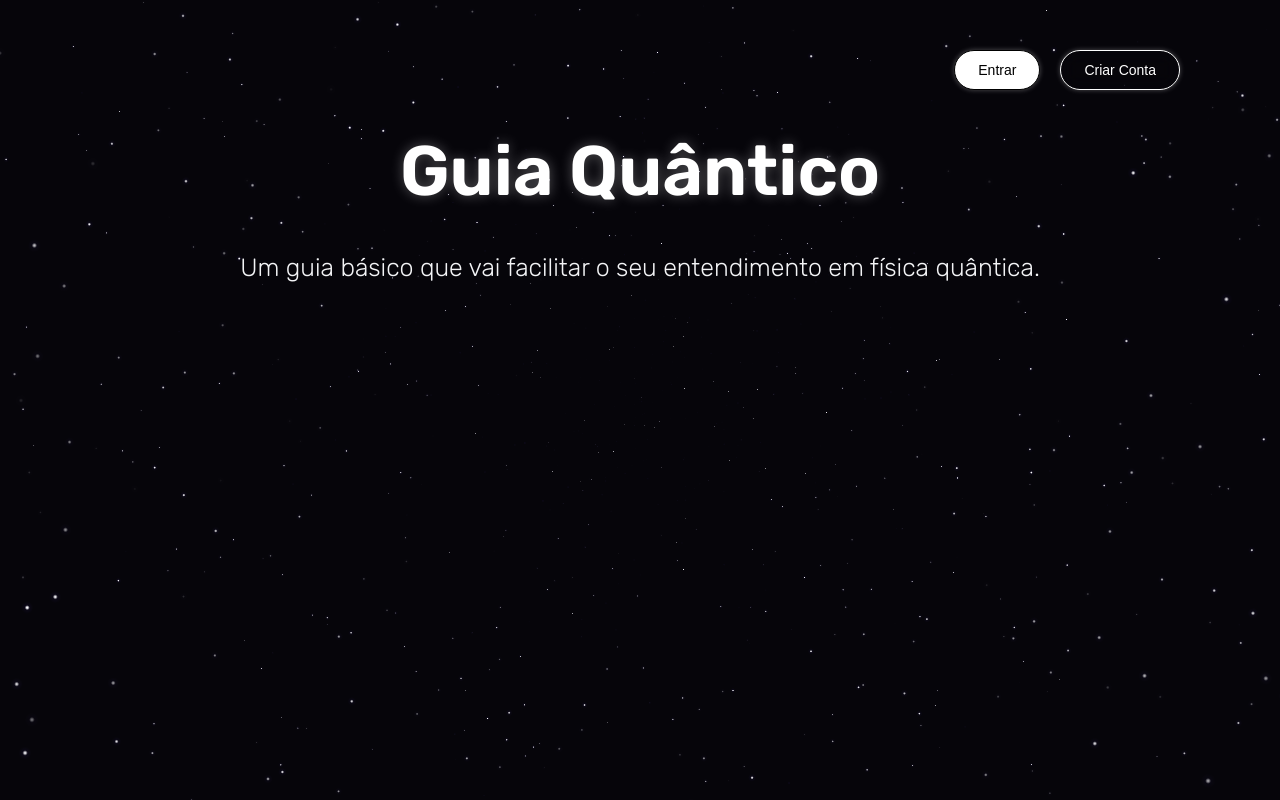
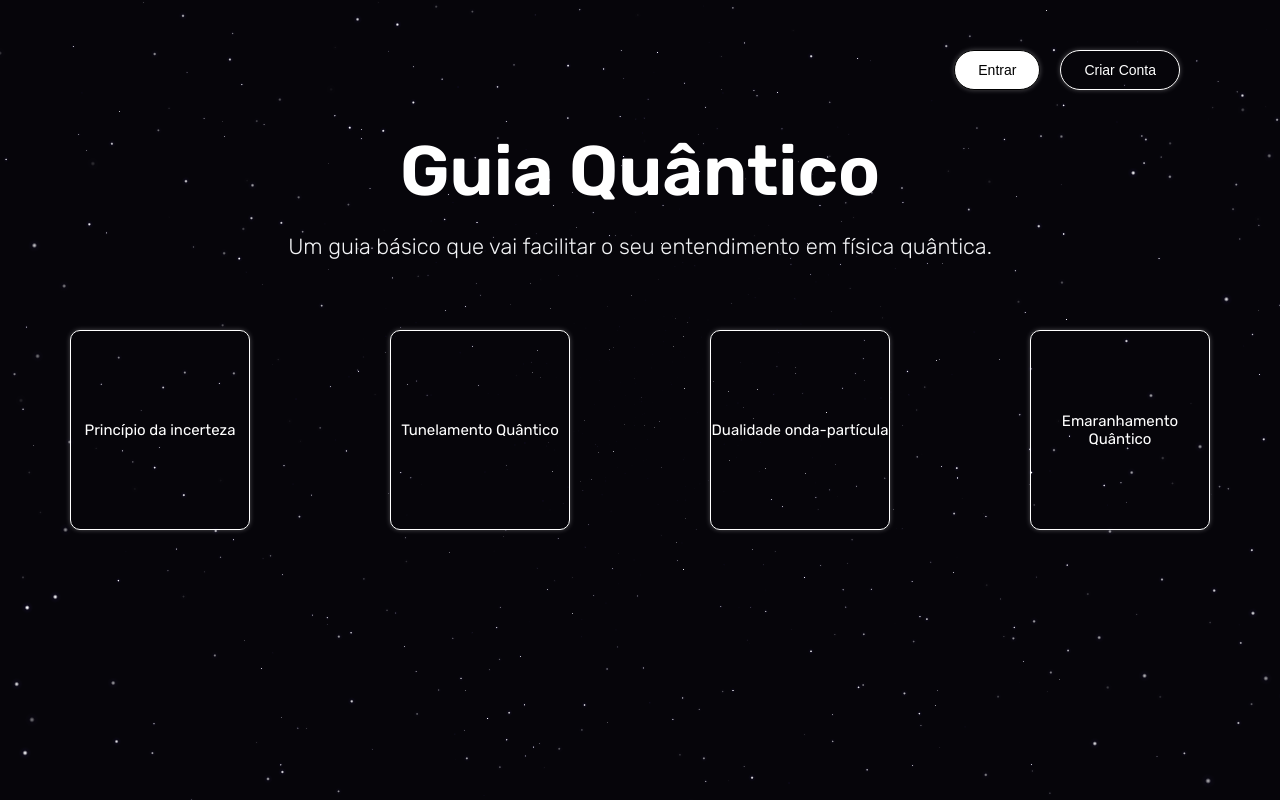
Before and after one commit to BrunoAseff/guia-quantico, a Next.js app: page / in a window 1280 px wide. Built offline with nearby package versions, Linux system fonts and the light colour scheme.

Commit message:
Removes title glow and adds cards

```diff
--- a/app/page.js
+++ b/app/page.js
@@ -5,6 +5,7 @@ import styled from "styled-components";
 import Stars from "../components/stars";
 import Header from "../components/Header";
 import Title from "../components/Title";
+import GlassCard from "../components/GlassCard";
 import GlobalStyle from "../components/GlobalStyles";
 
 const Div = styled.div`
@@ -28,6 +29,7 @@ export default function Cadastro() {
         <Header />
         <Content>
           <Title></Title>
+          <GlassCard />
         </Content>
       </Div>
     </>
--- /dev/null
+++ b/components/GlassCard.js
@@ -0,0 +1,34 @@
+import styled from "styled-components";
+
+const Card = styled.div`
+  width: 200px;
+  height: 200px;
+  margin: 70px;
+  text-align: center;
+  align-items: center;
+  justify-content: center;
+  font-size: 15px;
+  color: white;
+  box-shadow: 0px 0px 13px rgba(255, 255, 255, 0.3);
+  display: flex;
+  border: 1px solid white;
+  border-radius: 10px;
+  box-shadow: 0px 0px 5px rgba(255, 255, 255, 0.3);
+  background: rgba(255, 255, 255, 0);
+`;
+
+const Div = styled.div`
+  display: flex;
+  justify-content: center;
+`;
+
+export default function GlassCard() {
+  return (
+    <Div>
+      <Card>Princípio da incerteza</Card>
+      <Card>Tunelamento Quântico</Card>
+      <Card>Dualidade onda-partícula</Card>
+      <Card>Emaranhamento Quântico</Card>
+    </Div>
+  );
+}
--- a/components/Header.js
+++ b/components/Header.js
@@ -10,12 +10,9 @@ font-size: 14px;
 padding: 11px 23px;
 margin-right: 20px;
 border-radius: 40px;
-box-shadow: 0px 0px 13px rgba(255, 255, 255, 0.3);
 display: flex;
 border-style: solid;
 box-shadow: 0px 0px 5px rgba(255, 255, 255, 0.3);
--webkit-backdrop-filter: blur(10px);
-backdrop-filter: blur(10px);
 border-width: 1px;
 
 &:hover{
@@ -34,15 +31,12 @@ color: white;
 font-size: 14px;
 padding: 11px 23px;
 margin-right: 100px;
-box-shadow: 0px 0px 13px rgba(255, 255, 255, 0.3);
 display: flex;
 border-style: solid;
 border-radius: 40px;
 border-color: white;
 box-shadow: 0px 0px 5px rgba(255, 255, 255, 0.3);
 background: rgba(255, 255, 255, 0);
--webkit-backdrop-filter: blur(10px);
-backdrop-filter: blur(10px);
 border-width: 1px;
 
 &:hover{
--- a/components/Title.js
+++ b/components/Title.js
@@ -5,7 +5,6 @@ const H1 = styled.h1`
   font-size: 70px;
   font-weight: 600;
   position: relative;
-  text-shadow: 0px 0px 13px rgba(255, 255, 255, 0.3);
   text-align: center;
   aligh-items: center;
   padding-top: 40px;
@@ -14,12 +13,12 @@ const H1 = styled.h1`
 
 const P = styled.p`
   color: rgb(243, 244, 246);
-  font-size: 25px;
+  font-size: 22px;
   font-weight: 100;
   position: relative;
   text-align: center;
   aligh-items: center;
-  padding-top: 40px;
+  padding-top: 20px;
   z-index: 3;
 `;
 
```
